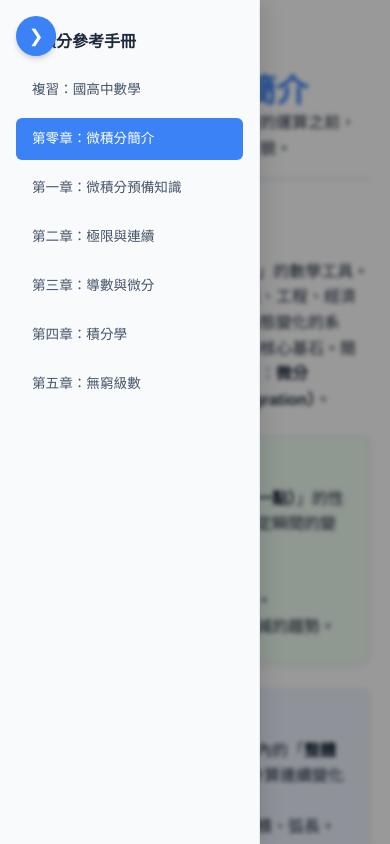
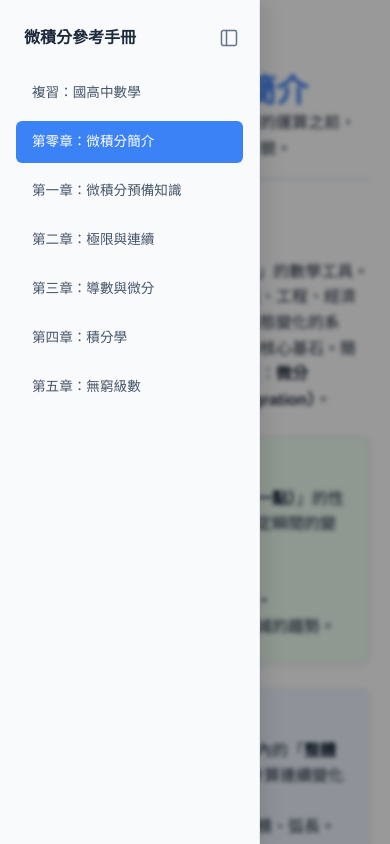
Before and after one commit to ZhaoHong04126/visual-calculus, a React (Vite) app: page / in a window 390 px wide. Built offline with nearby package versions, Linux system fonts and the light colour scheme.

Commit message:
feat: 優化側邊欄樣式，新增手機版浮動開啟按鈕及關閉按鈕

```diff
--- a/src/App.css
+++ b/src/App.css
@@ -34,7 +34,11 @@
 }
 
 .sidebar-header {
-  padding: 2rem 1.5rem 1rem 1.5rem;
+  padding: 1.25rem 0.75rem 1rem 1.5rem;
+  display: flex;
+  align-items: center;
+  justify-content: space-between;
+  gap: 0.5rem;
 }
 
 .sidebar-title {
@@ -101,34 +105,30 @@
   overflow: hidden; /* 讓 content-wrapper 自己捲動 */
 }
 
-.toggle-btn {
-  position: fixed;
-  top: 1.5rem;
-  left: 1.5px;
-  width: 42px;
-  height: 42px;
-  display: none; /* 桌面版預設隱藏，手機版才顯示 */
+/* ================== 側邊欄內關閉按鈕（ChatGPT 風格） ================== */
+.sidebar-toggle-btn {
+  display: none; /* 桌面版隱藏，手機版才顯示 */
+  width: 36px;
+  height: 36px;
+  align-items: center;
   justify-content: center;
-  align-items: center;
-  background-color: var(--primary-color, #3b82f6);
-  color: #ffffff;
+  background: transparent;
   border: none;
-  border-radius: 50%;
+  border-radius: 8px;
+  color: #64748b;
   cursor: pointer;
-  font-size: 1.1rem;
-  box-shadow: 0 4px 6px -1px rgba(0, 0, 0, 0.15), 0 2px 4px -1px rgba(0, 0, 0, 0.08);
-  transition: all 0.3s ease-in-out;
-  z-index: 300; /* 高於 overlay */
+  flex-shrink: 0;
+  transition: background-color 0.2s ease, color 0.2s ease;
 }
 
-.toggle-btn:hover {
-  background-color: var(--primary-hover, #2563eb);
-  transform: scale(1.08);
-  box-shadow: 0 10px 15px -3px rgba(0, 0, 0, 0.12), 0 4px 6px -2px rgba(0, 0, 0, 0.06);
+.sidebar-toggle-btn:hover {
+  background-color: #e2e8f0;
+  color: #0f172a;
 }
 
-.toggle-btn.shifted {
-  left: calc(260px + 1rem);
+/* ================== 手機版浮動開啟按鈕 ================== */
+.mobile-open-btn {
+  display: none; /* 桌面版隱藏 */
 }
 
 /* ================== 內容區包裝 ================== */
@@ -196,15 +196,37 @@
     max-width: 100%;
   }
 
-  /* 手機版按鈕不隨側邊欄移動（overlay 模式下不需要） */
-  .toggle-btn.shifted {
+  /* 手機版側邊欄內關閉按鈕 */
+  .sidebar-toggle-btn {
+    display: flex;
+  }
+
+  /* 手機版浮動開啟按鈕（側邊欄關閉時顯示） */
+  .mobile-open-btn {
+    display: flex;
+    position: fixed;
+    top: 1rem;
     left: 1rem;
-  }
-  .toggle-btn {
-    display: flex; /* 手機版才顯示 */
-    left: 1rem;
-    top: 1rem;
     width: 40px;
     height: 40px;
+    align-items: center;
+    justify-content: center;
+    background-color: #ffffff;
+    border: 1px solid #e2e8f0;
+    border-radius: 8px;
+    color: #475569;
+    cursor: pointer;
+    z-index: 100;
+    box-shadow: 0 2px 8px rgba(0, 0, 0, 0.08);
+    transition: background-color 0.2s ease, box-shadow 0.2s ease;
+  }
+
+  .mobile-open-btn:hover {
+    background-color: #f8fafc;
+    box-shadow: 0 4px 12px rgba(0, 0, 0, 0.12);
+  }
+
+  .mobile-open-btn.hidden {
+    display: none;
   }
 }
--- a/src/App.jsx
+++ b/src/App.jsx
@@ -10,6 +10,16 @@ import Limits from './Limits/Limits';
 import Derivatives from './Derivatives/Derivatives';
 import Integrals from './Integrals/Integrals';
 import Series from './Series/Series';
+
+// ChatGPT 風格側邊欄圖示（兩欄面板）
+function SidebarIcon() {
+  return (
+    <svg xmlns="http://www.w3.org/2000/svg" viewBox="0 0 24 24" width="20" height="20" fill="none" stroke="currentColor" strokeWidth="1.8" strokeLinecap="round" strokeLinejoin="round">
+      <rect x="3" y="3" width="18" height="18" rx="2" />
+      <line x1="9" y1="3" x2="9" y2="21" />
+    </svg>
+  );
+}
 
 export default function App() {
   // 控制側邊欄開關的狀態，預設為開啟 (true)
@@ -29,10 +39,24 @@ export default function App() {
         <div className="sidebar-overlay" onClick={toggleSidebar} aria-hidden="true" />
       )}
 
+      {/* 手機版浮動開啟按鈕（側邊欄關閉時顯示） */}
+      <button
+        className={`mobile-open-btn${isSidebarOpen ? ' hidden' : ''}`}
+        onClick={toggleSidebar}
+        title="展開選單"
+        aria-label="展開選單"
+      >
+        <SidebarIcon />
+      </button>
+
       {/* 左側導覽列：透過動態 class 控制展開或隱藏 */}
       <nav className={`sidebar ${isSidebarOpen ? 'open' : 'closed'}`}>
         <div className="sidebar-header">
           <h2 className="sidebar-title">微積分參考手冊</h2>
+          {/* 手機版關閉按鈕 - 側邊欄右上角 */}
+          <button className="sidebar-toggle-btn" onClick={toggleSidebar} title="隱藏選單" aria-label="隱藏選單">
+            <SidebarIcon />
+          </button>
         </div>
         <ul className="nav-links">
           <li>
@@ -75,11 +99,6 @@ export default function App() {
 
       {/* 右側主要內容區 */}
       <main className="main-content">
-        {/* 懸浮的選單切換按鈕 */}
-        <button className={`toggle-btn ${isSidebarOpen ? 'shifted' : ''}`} onClick={toggleSidebar} title={isSidebarOpen ? '隱藏選單' : '展開選單'}>
-          {isSidebarOpen ? '❯' : '☰'}
-        </button>
-
         <div className="content-wrapper">
           <Routes>
             <Route path="/review" element={<Review />} />
```
